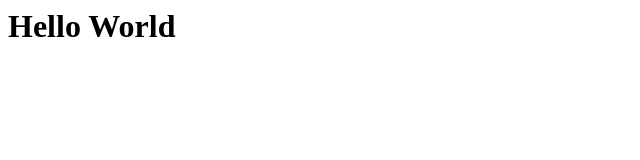
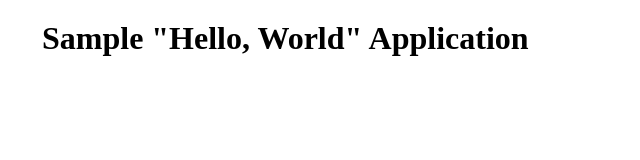
Before and after one commit to hellodearworldapp/hellodearworldapp.github.io, a plain HTML site: page index.html in a window 1280 px wide. Shown: the whole page, without its empty margins (0-640 px from the left). Drawn offline with Linux system fonts and the light colour scheme.

Commit message:
Update index.html

```diff
--- a/index.html
+++ b/index.html
@@ -1 +1,17 @@
-<h1> Hello World <h1>
+<html>
+  <head>
+    <title>Sample "Hello, World" Application</title>
+  </head>
+  <body bgcolor=white>
+
+    <table border="0" cellpadding="10">
+      <tr>
+        <td>
+        </td>
+        <td>
+          <h1>Sample "Hello, World" Application</h1>
+        </td>
+      </tr>
+    </table>
+  </body>
+</html>
```
